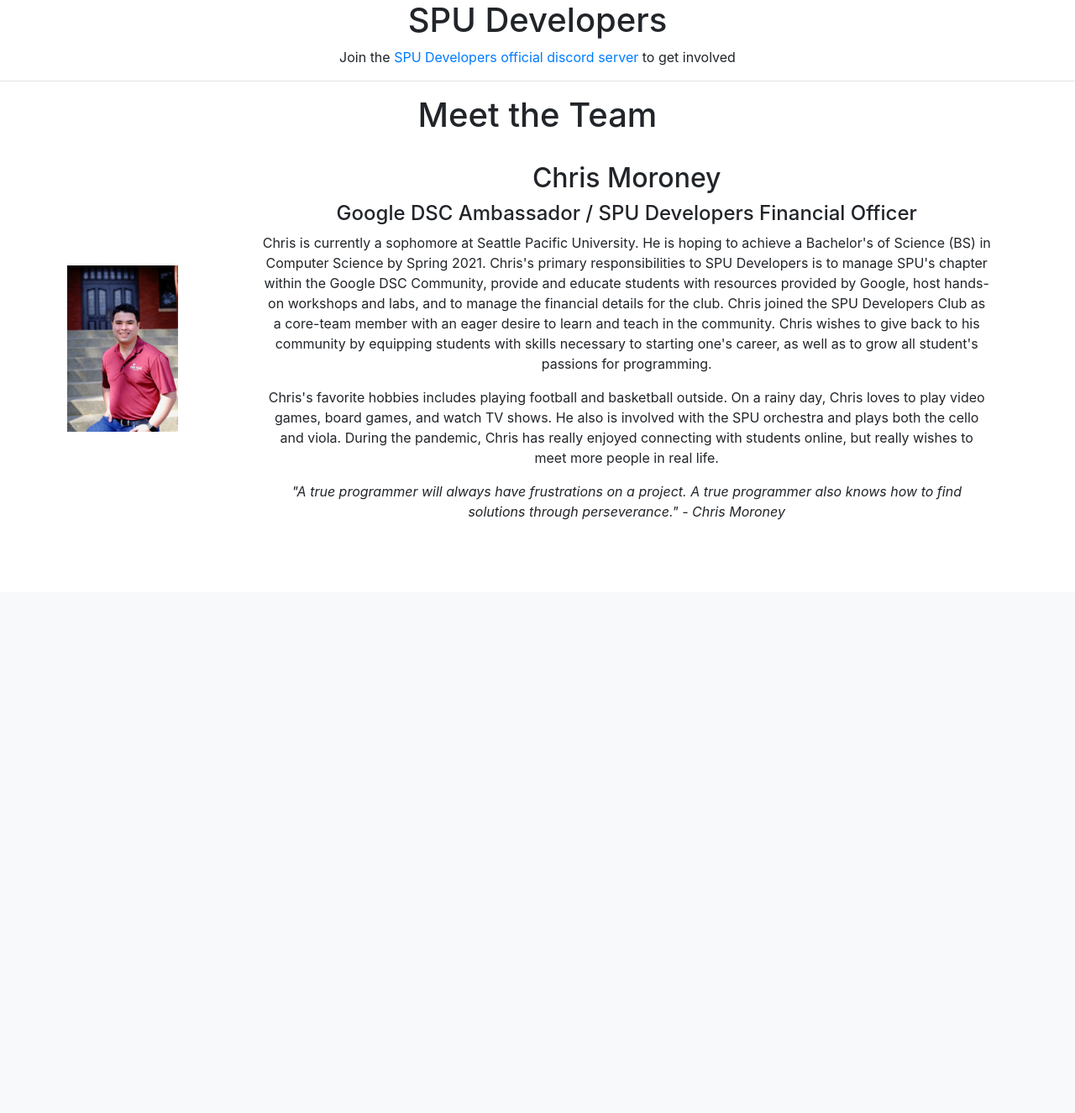
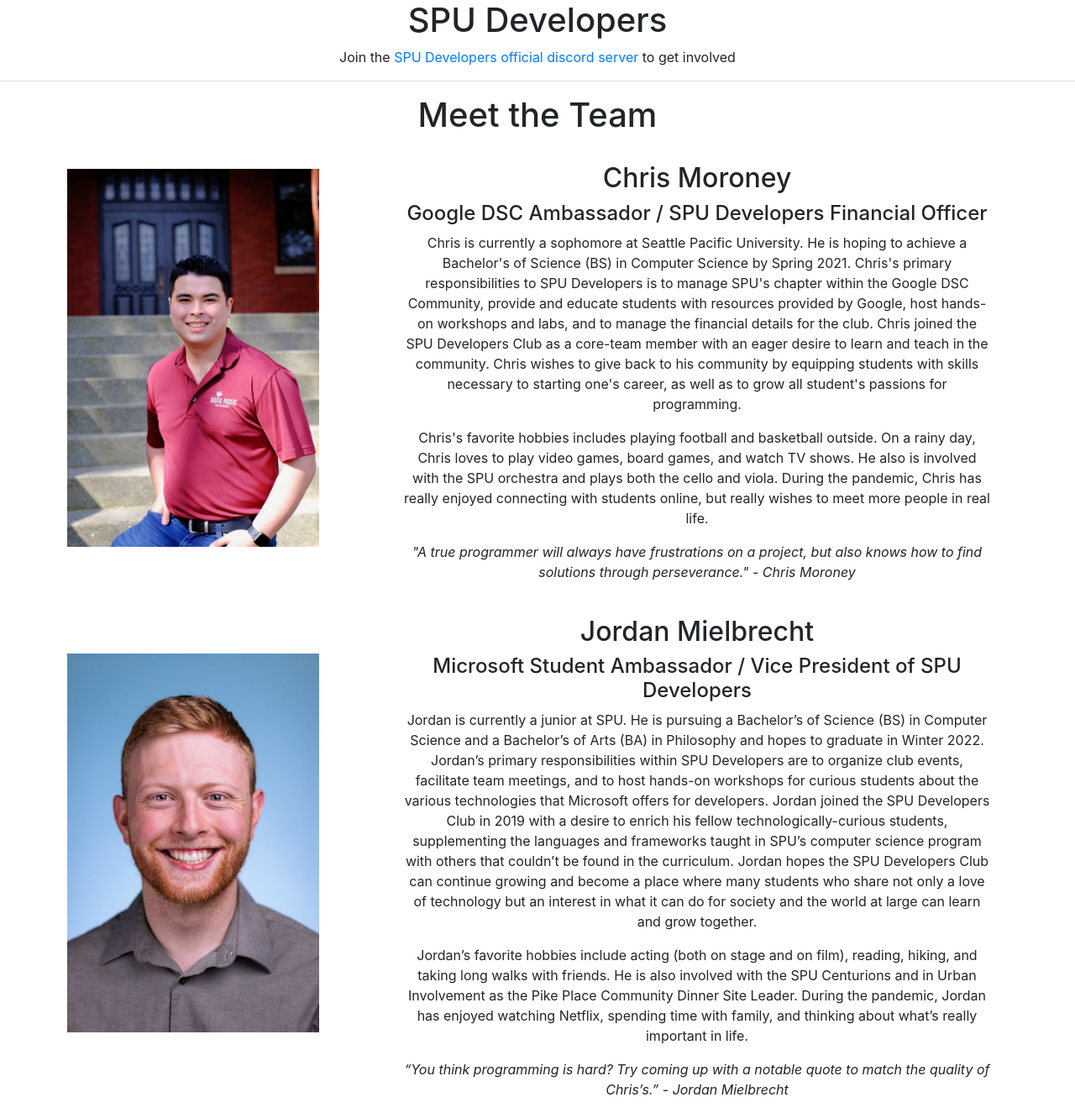
Before and after one commit to chrismoroney/spu-hackathon, a Node server app: page /spud in a window 1280 px wide. Shown: the part 95-1420 px from the top of the page at 84% size. Before the commit the page ends 714 px from the top, so only its background shows below. Run offline with Node 20, Linux system fonts and the light colour scheme.

Commit message:
jordan bio

```diff
--- a/views/spud.html
+++ b/views/spud.html
@@ -15,8 +15,9 @@
             align-items: center;
             justify-content: right
         }
-        img {
-            max-width: 100%;
+        .portrait {
+            width: 300px;
+            padding-bottom: 50px
         }
 
         .image {
@@ -70,9 +71,9 @@
     <hr>
     <h1>Meet the Team</h1>
     <br>
-    <div class="team">
+    <div class="team" id="chris">
         <div class="image" style="padding-left: 80px">
-            <img src="../images/chris.jpeg">
+            <img class="portrait" src="../images/chris.jpeg">
         </div>
         <div class="text">
             <h2>Chris Moroney</h2>
@@ -86,8 +87,33 @@
             <p>Chris's favorite hobbies includes playing football and basketball outside. On a rainy day, Chris loves to play
             video games, board games, and watch TV shows. He also is involved with the SPU orchestra and plays both the cello and viola. During the pandemic, Chris has really enjoyed connecting with students online, but really wishes to meet more
             people in real life.</p>
-            <p><i>"A true programmer will always have frustrations on a project. A true programmer also knows how to
+            <p><i>"A true programmer will always have frustrations on a project, but also knows how to
                 find solutions through perseverance." - Chris Moroney</i></p>
+        </div>
+    </div>
+    <br>
+    <div class="team" id="jordan">
+        <div class="image" style="padding-left: 80px">
+            <img class="portrait" src="../images/jordan.jpeg">
+        </div>
+        <div class="text">
+            <h2>Jordan Mielbrecht</h2>
+            <h4>Microsoft Student Ambassador / Vice President of SPU Developers</h4>
+            <p>Jordan is currently a junior at SPU. He is pursuing a Bachelor’s of Science (BS) in Computer Science and a
+                Bachelor’s of Arts (BA) in Philosophy and hopes to graduate in Winter 2022. Jordan’s primary responsibilities
+                within SPU Developers are to organize club events, facilitate team meetings, and to host hands-on workshops for
+                curious students about the various technologies that Microsoft offers for developers. Jordan joined the SPU
+                Developers Club in 2019 with a desire to enrich his fellow technologically-curious students, supplementing the
+                languages and frameworks taught in SPU’s computer science program with others that couldn’t be found in the
+                curriculum. Jordan hopes the SPU Developers Club can continue growing and become a place where many students
+                who share not only a love of technology but an interest in what it can do for society and the world at large
+                can learn and grow together. </p>
+            <p>Jordan’s favorite hobbies include acting (both on stage and on film), reading, hiking, and taking long walks with friends.
+                He is also involved with the SPU Centurions and in Urban Involvement as the Pike Place Community Dinner Site Leader.
+                During the pandemic, Jordan has enjoyed watching Netflix, spending time with family, and thinking about what’s really
+                important in life.</p>
+            <p><i>“You think programming is hard? Try coming up with a notable quote to match the quality of Chris’s.”
+                - Jordan Mielbrecht</i></p>
         </div>
     </div>
 </body>
```
Also changed, not shown: public/images/jordan.jpeg (added).
